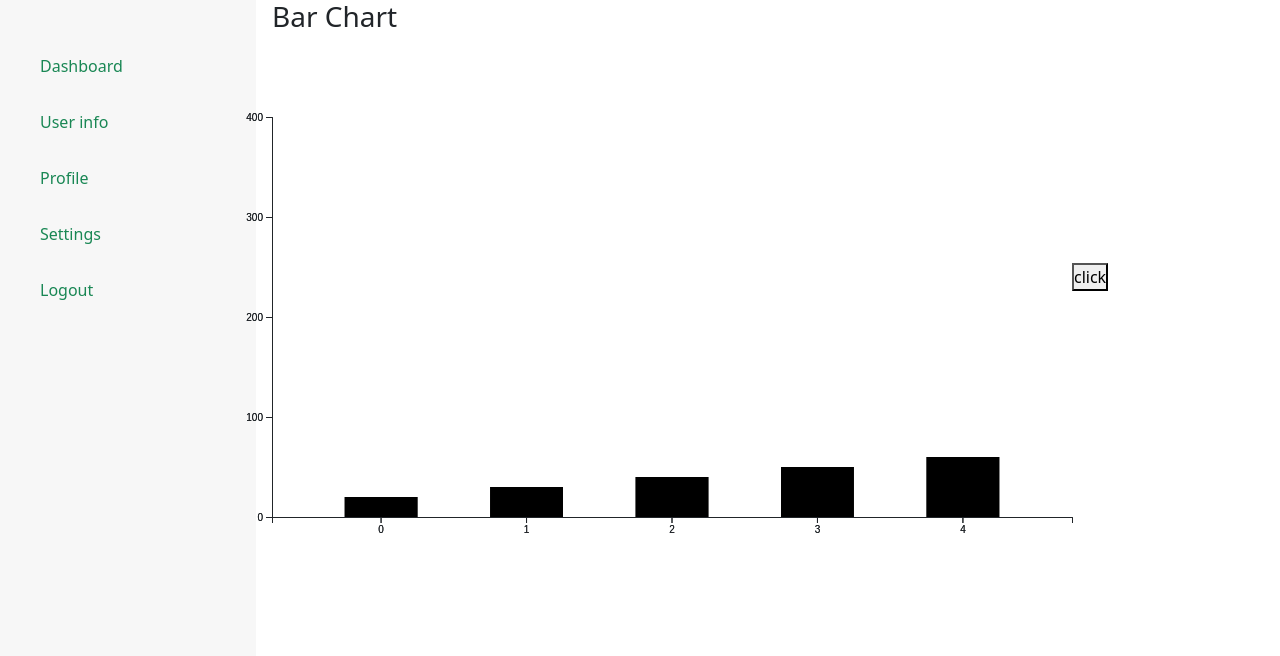
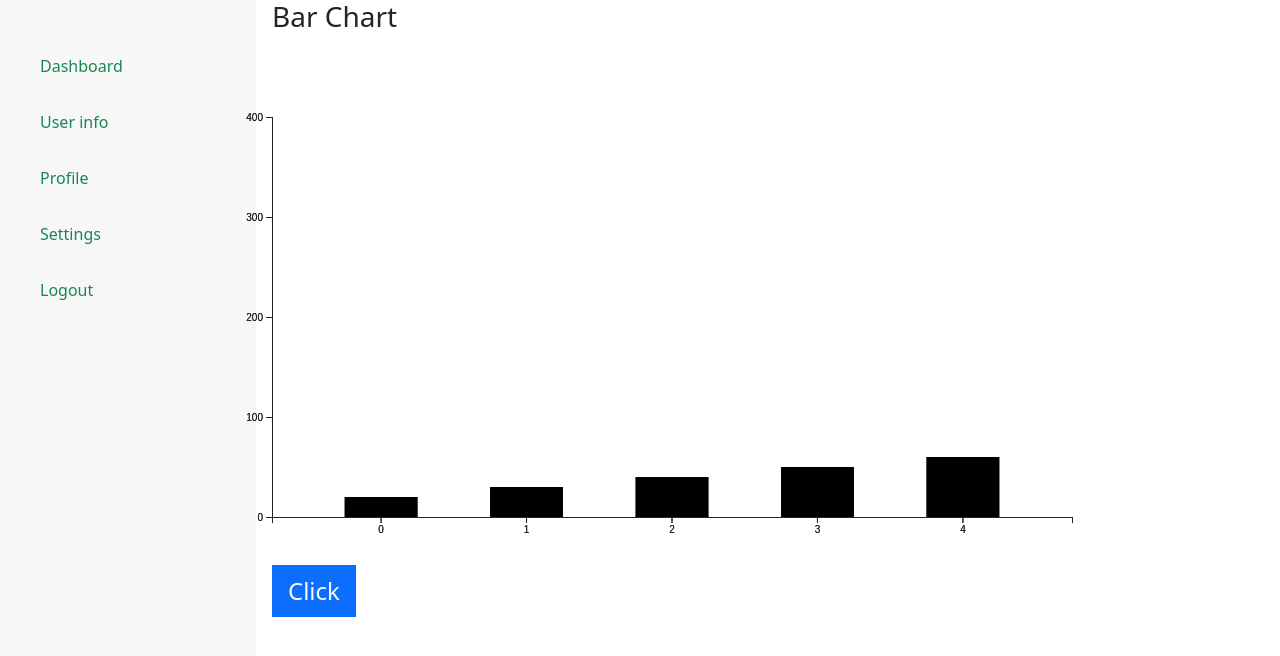
Before and after one commit to coderyeasin/daterange, a React (Create React App) app: page /dashboard in a window 1280 px wide. Shown: the top 656 px of the page. Built offline with nearby package versions, Linux system fonts and the light colour scheme.

Commit message:
btn_size

```diff
--- a/src/components/Dashboard/BarChart/BarChart.js
+++ b/src/components/Dashboard/BarChart/BarChart.js
@@ -57,8 +57,8 @@ const BarChart = () => {
 
   return (
     <div>
-      <svg ref={barChart}></svg>
-      <button onClick={handleRandom}>click</button>
+      <svg ref={barChart}></svg> <br />
+      <button onClick={handleRandom} className="border-0 px-3 py-2 bg-primary text-light fs-4 text-capitalize my-5">click</button>
     </div>
   );
 };
```
